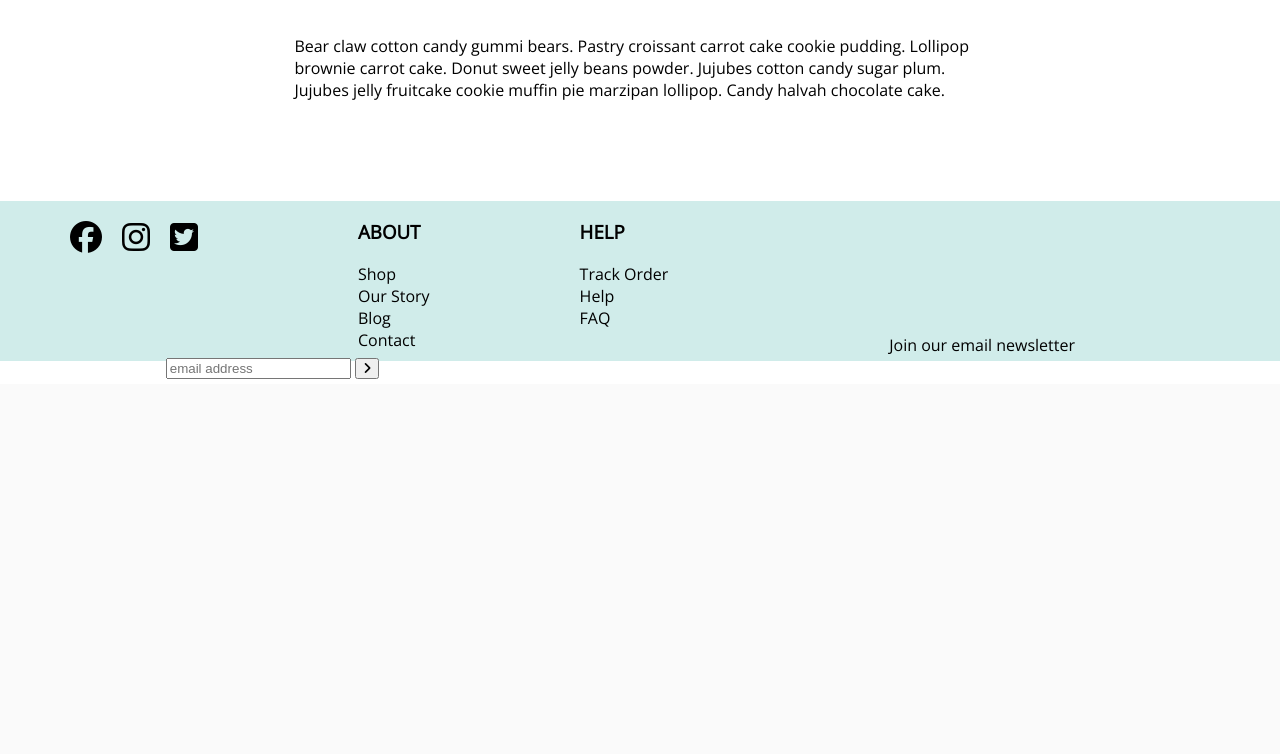
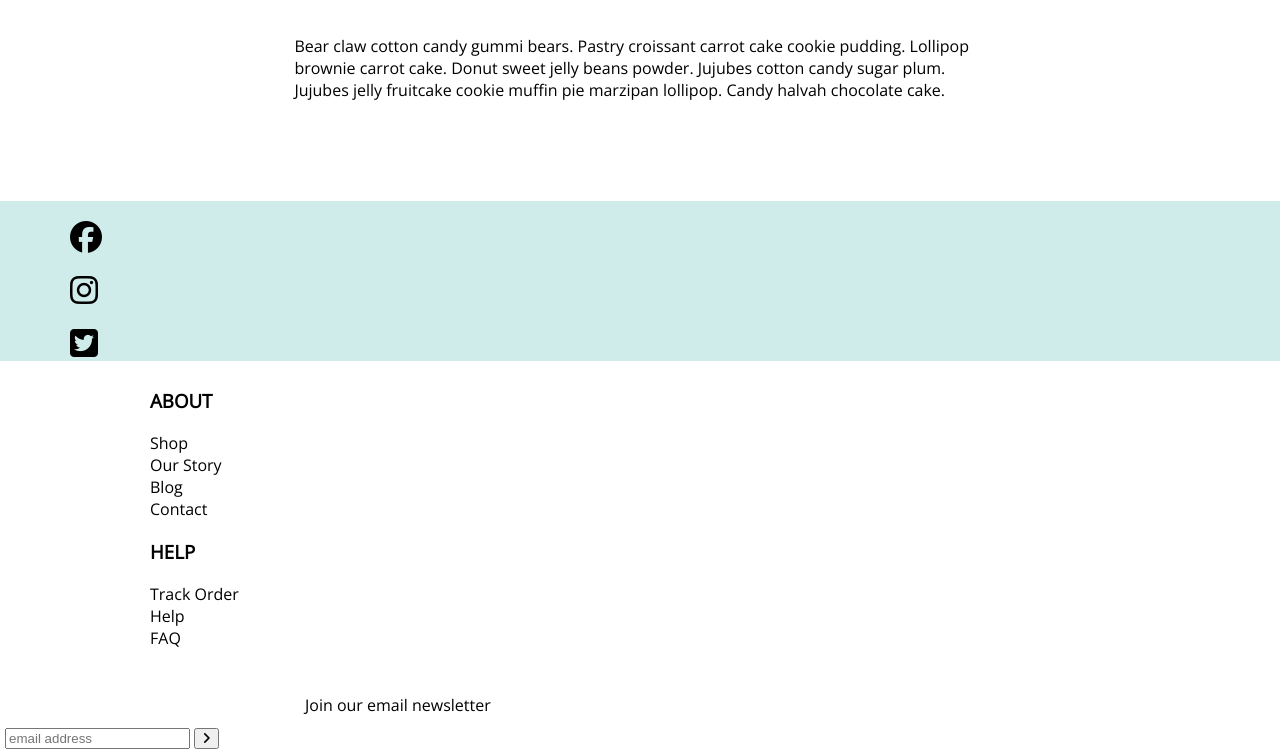
Before and after one commit to samcarlin/authenticgraceboutique, a PHP site: page /product.html in a window 1280 px wide; the page is wider, and only the part inside the window is pictured. Shown: the part 1032-1786 px from the top of that part. Before the commit the page ends 1411 px from the top of that part, so only its background shows below. Run offline with PHP 8.4, Linux system fonts and the light colour scheme; some libraries are stand-ins or nearby versions.

Commit message:
remove floats in css

```diff
--- a/authenticgrace.css
+++ b/authenticgrace.css
@@ -328,13 +328,13 @@ form {
 
 .social_media_links {
     padding-top: 10px;
-    float: left;
+    /* float: left; */
     margin-left: 60px;
 }
 
 .social_media_links li {
     padding: 10px;
-    float: left;
+    /* float: left; */
 
 }
 
@@ -345,19 +345,19 @@ form {
 }
 
 .about_links_container {
-    float: left;
+    /* float: left; */
     margin-left: 150px;
 }
 
 
 .help_links_container {
-    float: left;
+    /* float: left; */
     margin-left: 150px;
 }
 
 
 .subscription_email_listing_container, .subscription_email_entry_container {
-    float: right;
+    /* float: right; */
     margin-right: 200px;
     padding: 5px;
 }
```
